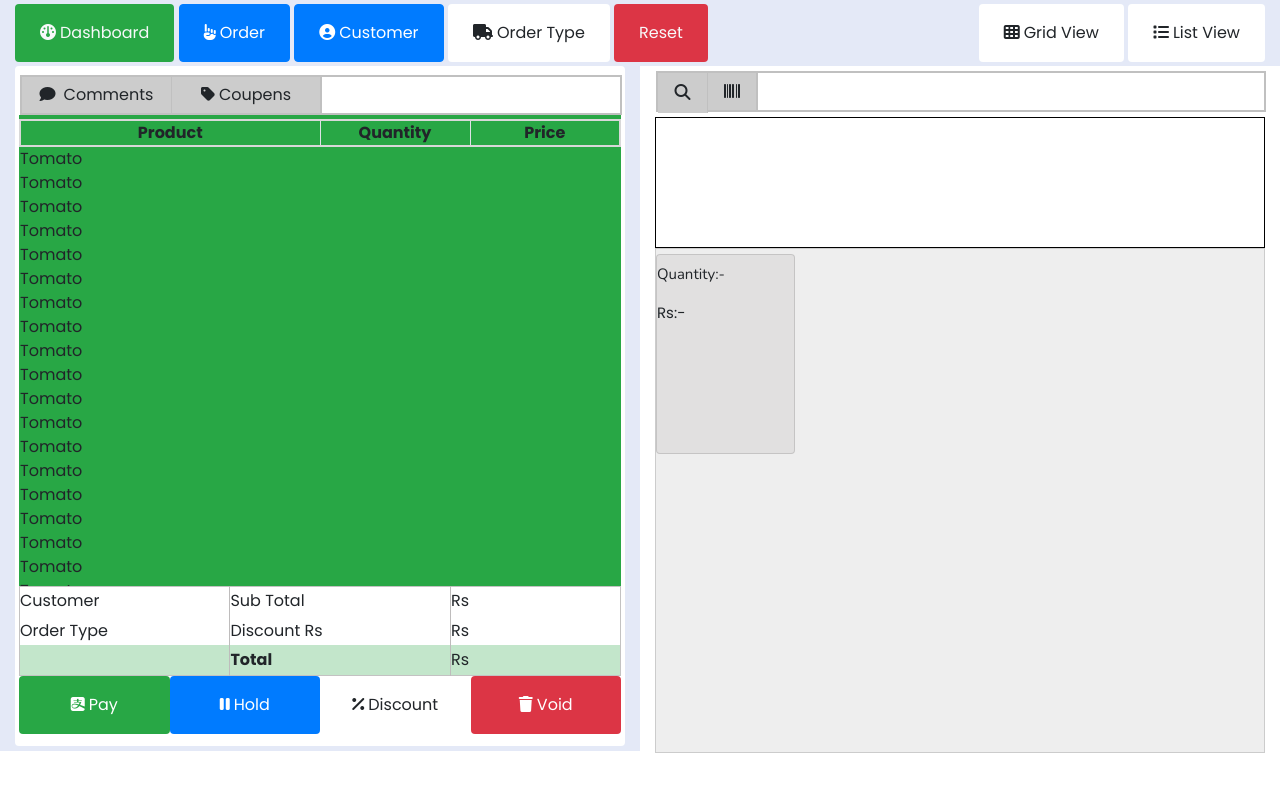
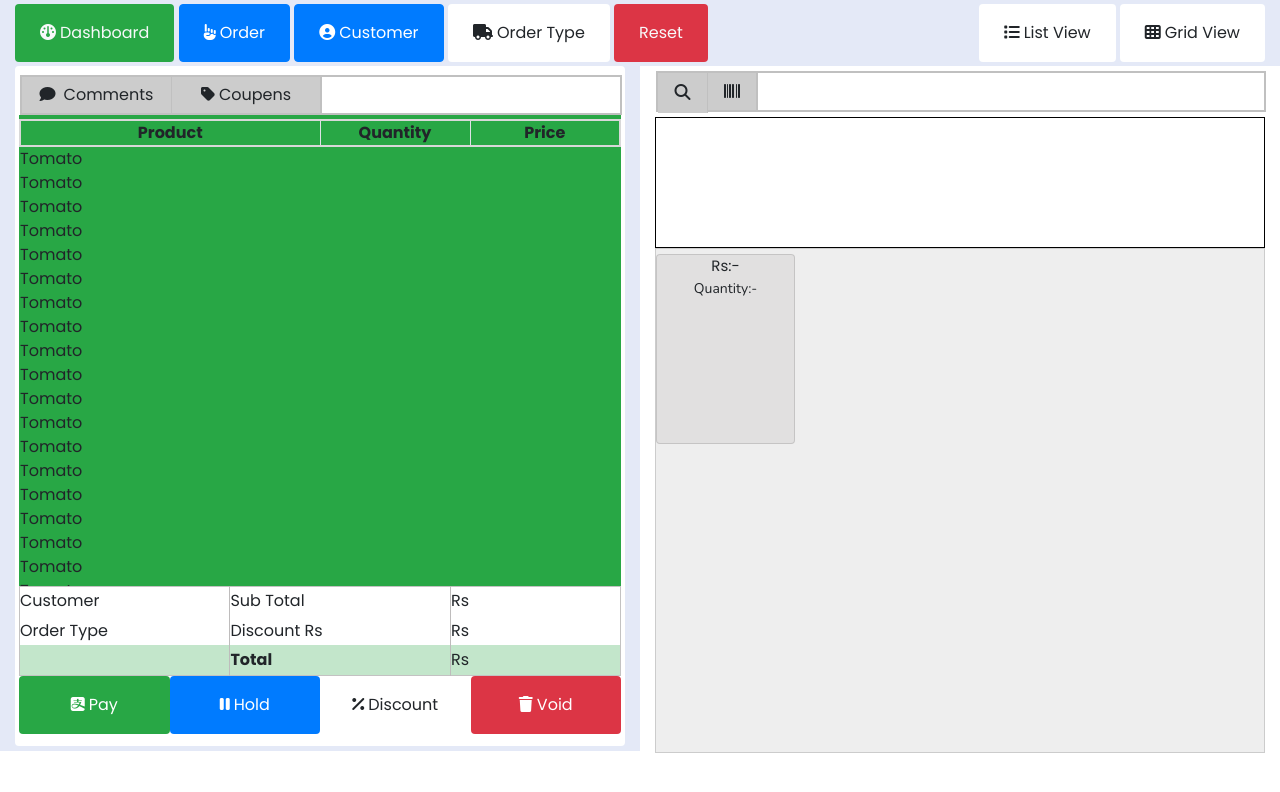
Before and after one commit to sanfeer-en/Project, a Django app: template templates/billing/billing.html in a window 1280 px wide. Shown: the top 792 px of the page. Run offline with Django 3.2, Linux system fonts and the light colour scheme; the template is opened without the code that fills it, so the values that code supplies are empty; some libraries are stand-ins or nearby versions.

Commit message:
adjust height of the listin div

```diff
--- a/static/css/billing/billing.css
+++ b/static/css/billing/billing.css
@@ -198,13 +198,13 @@
         height: 60px;
     }
 
-.listin  {
+/* .listin  {
         background-color: #e1e0e0;
         width: 165px;
-        height: 128px;
+        height: 10px;
 
     }
-
+     */
 .parent-listin{
     display: flex;
     background-color: rgb(238, 238, 238);
@@ -214,6 +214,8 @@
     /* gap: 5px;  */
     flex-wrap: wrap;
     border: 1px solid #ccc;
+
+
 }
 
 .img-product{
@@ -224,16 +226,24 @@
 }
 .listin {
     width:139px;
-    height: 200px;
+    background-color: #e1e0e0;
+    height: 190px;
     font-family: 'Nunito', sans-serif;
     margin-top: 5px;
 
 
 }
+.listin.list-view {
+    height: 100px; /* Adjust the height as needed */
+}
 #quantityDetails {
-    font-size: 15px;
+    font-size: 14px;
     font-family: 'Nunito', sans-serif;
 
+}
+#categoryName{
+    font-size: 16px;
+    font-weight:bold;
 }
 #sellingAmountDetails{
     font-size: 15px;
--- a/static/js/bill.js
+++ b/static/js/bill.js
@@ -42,12 +42,48 @@
             let content = `
             <div class="listin card text-center">
                 <img src="${img}" alt="" class="img-product">
-                <h6 id="categoryName">${productName}</h6>
-                <p id="quantityDetails">Quantity: ${quantityValue}</p>
-                <p id="sellingAmountDetails">Rs: ${price}</p>
+                <span id="categoryName">${productName}</span>
+                <span id="sellingAmountDetails">Rs: ${price}</span>
+                <span id="quantityDetails">Quantity: ${quantityValue}</span>
+
                 </div>
             `;
             container.append(content);
         }
+
+        // // Toggle the image visibility when the user clicks the grid view or list view button
+
+          // Initial view state
+    let isGridView = true;
+
+    // Function to toggle between grid view and list view
+    function toggleView() {
+        isGridView = !isGridView;
+
+        if (isGridView) {
+            // Show the image in grid view
+            $('.img-product').show();
+        } else {
+            // Hide the image in list view
+            $('.img-product').hide();
+        }
+    }
+
+    // Bind click events to the view buttons
+    $('.btn-grid-view').on('click', function () {
+        if (!isGridView) {
+            toggleView();
+            $(this).addClass('active');
+            $('.btn-list-view').removeClass('active');
+        }
+    });
+
+    $('.btn-list-view').on('click', function () {
+        if (isGridView) {
+            toggleView();
+            $(this).addClass('active');
+            $('.btn-grid-view').removeClass('active');
+        }
+    });
     }
 });
--- a/templates/billing/billing.html
+++ b/templates/billing/billing.html
@@ -23,8 +23,8 @@
 
         <div class="col-md-4  mt-1">
             <div class="float-end d-flex justify-content-end">
-                <button class="btn bg-white px-4 py-3 mr-1"><i class="fa-solid fa-table-cells mr-1"></i>Grid View</button>
-                <button class="btn bg-white px-4 py-3 "><i class="fa-solid fa-list mr-1"></i>List View</button>
+                <button class="btn bg-white px-4 py-3 btn-list-view mr-1 active"> <i class="fa-solid fa-list mr-1 "></i>List View</button>
+                <button class="btn bg-white px-4 py-3 btn-grid-view "><i class="fa-solid fa-table-cells mr-1 "></i>Grid View</button>
             </div>
         </div>
     </div>
@@ -249,12 +249,21 @@
                             {% endfor %}
                         </div>
                     </div>
-                    <div class="parent-listin">
+                    <!-- <div class="parent-listin product-list" data-view="grid">
                         <div class="listin card">
-                            <img src="" alt="">
+                            <img src="" alt="" class="img-product">
                             <h6 id="categoryName"></h6>
                             <p id="quantityDetails">Quantity:-</p>
                             <p id="sellingAmountDetails">Rs:-</p>
+                        </div>
+                    </div> -->
+                    <div class="product-list parent-listin" data-view="grid">
+                        <div class="listin card text-center">
+                            <img src="" alt="" class="img-product">
+                            <span id="categoryName"></span>
+                            <span id="sellingAmountDetails">Rs:-</span>
+                            <span id="quantityDetails">Quantity:-</span>
+
                         </div>
                     </div>
 
```
